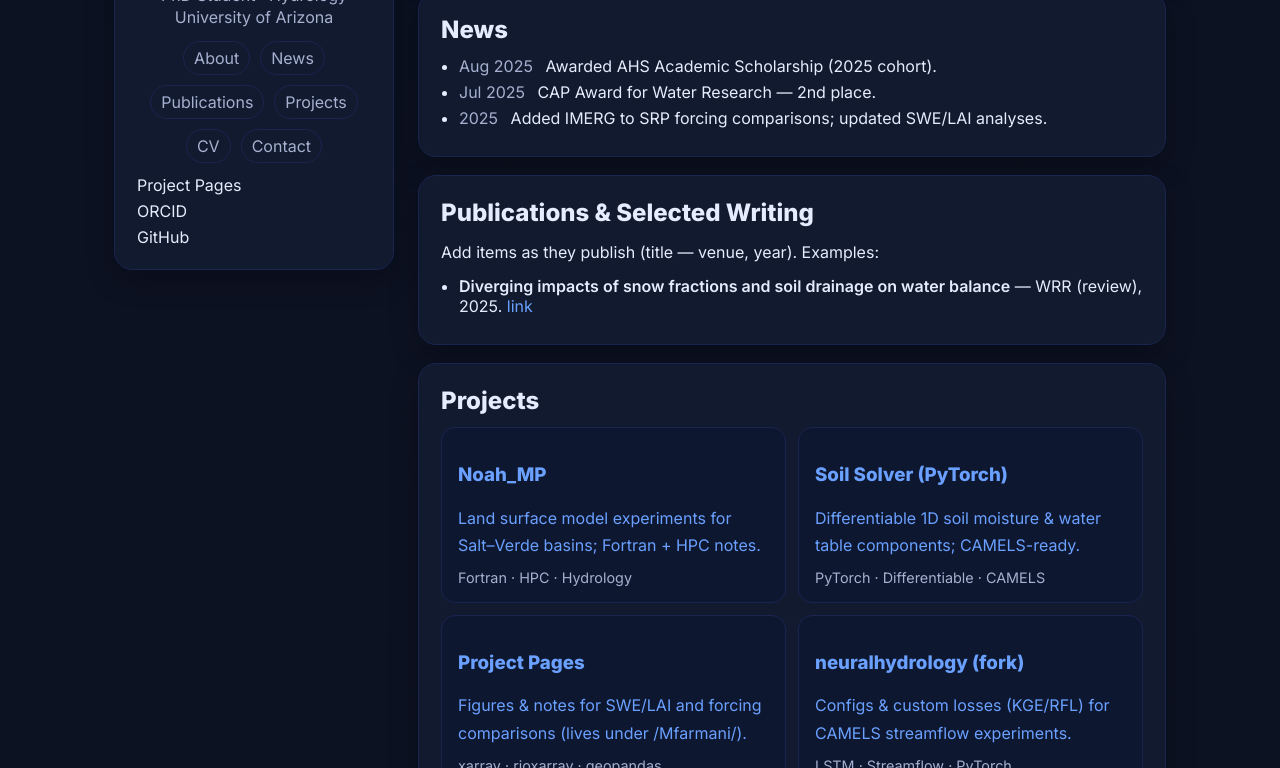
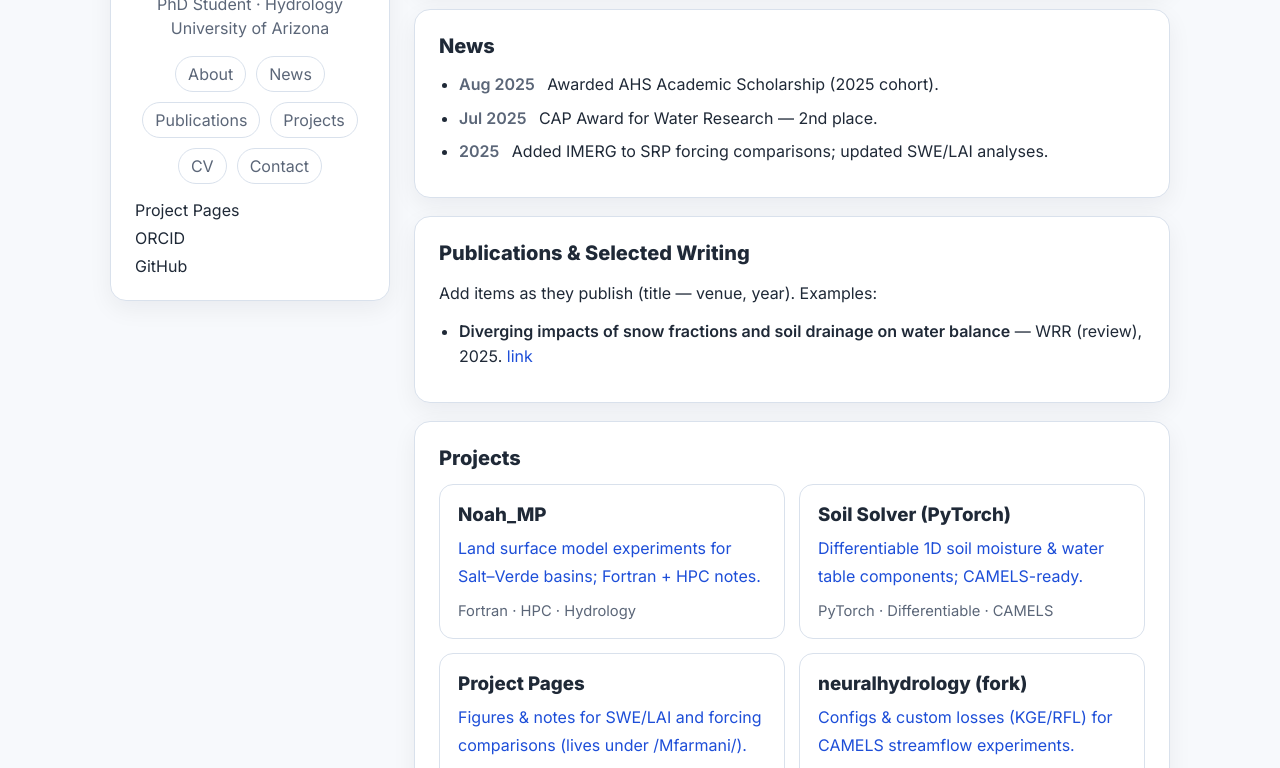
Before and after one commit to mfarmani95/mfarmani95, a plain HTML site: page PERSONAL_GIT/mfarmani95.github.io/index.html in a window 1280 px wide. Shown: the part 293-1061 px from the top of the page. Drawn offline with Linux system fonts and the light colour scheme.

Commit message:
Update styles.css

```diff
--- a/PERSONAL_GIT/mfarmani95.github.io/styles.css
+++ b/PERSONAL_GIT/mfarmani95.github.io/styles.css
@@ -1,47 +1,195 @@
 :root{
-  --bg:#0b1220; --bg2:#0e1933; --card:#111a2e; --border:#1a2450;
-  --fg:#e6ecff; --muted:#a6b0cf; --accent:#6aa0ff;
-  --radius:18px; --shadow:0 10px 28px rgba(0,0,0,.25);
+  --bg:#f7f9fc;
+  --card:#ffffff;
+  --border:#d9e1ec;
+  --fg:#1f2937;
+  --muted:#5b6678;
+  --accent:#1d4ed8;
+  --accent-soft:#eff6ff;
+  --radius:16px;
+  --shadow:0 8px 24px rgba(15, 23, 42, 0.06);
 }
+
 *{box-sizing:border-box}
-html,body{margin:0}
+html,body{margin:0;padding:0}
 body{
   font-family: Inter, system-ui, -apple-system, Segoe UI, Roboto, Arial, sans-serif;
   color:var(--fg);
-  background:linear-gradient(180deg,#0a1120 0,#0d1222 45%,#0a1120 100%);
+  background:var(--bg);
 }
-a{color:var(--accent); text-decoration:none}
+
+a{
+  color:var(--accent);
+  text-decoration:none;
+}
+a:hover{
+  text-decoration:underline;
+}
+
 .page{
-  margin:0 auto; max-width:1100px; padding:24px;
-  display:grid; grid-template-columns:280px 1fr; gap:24px;
+  margin:0 auto;
+  max-width:1100px;
+  padding:32px 20px;
+  display:grid;
+  grid-template-columns:280px 1fr;
+  gap:24px;
 }
-@media (max-width:900px){ .page{grid-template-columns:1fr} .sidebar{position:static} }
+
+@media (max-width:900px){
+  .page{grid-template-columns:1fr}
+  .sidebar{position:static}
+}
+
 .sidebar{
-  position:sticky; top:24px; align-self:start;
-  background:var(--card); border:1px solid var(--border);
-  border-radius:var(--radius); padding:22px; box-shadow:var(--shadow);
+  position:sticky;
+  top:24px;
+  align-self:start;
+  background:var(--card);
+  border:1px solid var(--border);
+  border-radius:var(--radius);
+  padding:24px;
+  box-shadow:var(--shadow);
 }
-.avatar{width:150px; height:150px; border-radius:50%; object-fit:cover; display:block; margin:0 auto 12px auto; border:3px solid var(--border)}
-.name{font-size:1.6rem; text-align:center; margin:4px 0 6px 0}
-.tagline{color:var(--muted); text-align:center; margin:0 0 12px 0; line-height:1.4}
-.nav{display:flex; flex-wrap:wrap; gap:10px; justify-content:center; margin:10px 0 12px 0}
-.nav a{padding:6px 10px; border:1px solid var(--border); border-radius:999px; color:var(--muted)}
-.links{display:flex; flex-direction:column; gap:6px; margin-top:6px}
-.links a{color:var(--fg)}
+
+.avatar{
+  width:140px;
+  height:140px;
+  border-radius:50%;
+  object-fit:cover;
+  display:block;
+  margin:0 auto 14px auto;
+  border:3px solid #eef2f7;
+}
+
+.name{
+  font-size:1.7rem;
+  text-align:center;
+  margin:6px 0 8px 0;
+}
+
+.tagline{
+  color:var(--muted);
+  text-align:center;
+  margin:0 0 16px 0;
+  line-height:1.5;
+}
+
+.nav{
+  display:flex;
+  flex-wrap:wrap;
+  gap:10px;
+  justify-content:center;
+  margin:12px 0 16px 0;
+}
+
+.nav a{
+  padding:7px 12px;
+  border:1px solid var(--border);
+  border-radius:999px;
+  color:var(--muted);
+  background:#fff;
+}
+
+.nav a:hover{
+  color:var(--accent);
+  border-color:#bfd3ff;
+  text-decoration:none;
+}
+
+.links{
+  display:flex;
+  flex-direction:column;
+  gap:8px;
+  margin-top:10px;
+}
+
+.links a{
+  color:var(--fg);
+}
 
 .content{min-width:0}
+
 .card{
-  background:var(--card); border:1px solid var(--border);
-  border-radius:var(--radius); padding:22px; margin-bottom:18px; box-shadow:var(--shadow);
+  background:var(--card);
+  border:1px solid var(--border);
+  border-radius:var(--radius);
+  padding:24px;
+  margin-bottom:18px;
+  box-shadow:var(--shadow);
 }
-h2{margin:0 0 12px 0; font-weight:800}
-p{line-height:1.7; margin:0 0 10px 0}
-.list{margin:0; padding-left:18px}
-.list li{margin:6px 0}
-.when{color:var(--muted); margin-right:8px}
-.pubs .title{font-weight:600}
-.grid{display:grid; grid-template-columns:repeat(auto-fit,minmax(240px,1fr)); gap:12px}
-.tile{display:block; padding:16px; border:1px solid var(--border); border-radius:14px; background:#0e1730}
-.tile:hover{border-color:#2c3b7a; transform:translateY(-2px); transition:.15s ease}
-.tags{margin-top:6px; color:var(--muted); font-size:.9rem}
-.footer{color:var(--muted); text-align:center; padding:18px 0 4px 0}
+
+h2{
+  margin:0 0 14px 0;
+  font-weight:800;
+  font-size:1.25rem;
+}
+
+p{
+  line-height:1.75;
+  margin:0 0 12px 0;
+}
+
+.list{
+  margin:0;
+  padding-left:20px;
+}
+
+.list li{
+  margin:8px 0;
+  line-height:1.6;
+}
+
+.when{
+  color:var(--muted);
+  margin-right:8px;
+  font-weight:600;
+}
+
+.pubs .title{
+  font-weight:600;
+}
+
+.grid{
+  display:grid;
+  grid-template-columns:repeat(auto-fit,minmax(240px,1fr));
+  gap:14px;
+}
+
+.tile{
+  display:block;
+  padding:18px;
+  border:1px solid var(--border);
+  border-radius:14px;
+  background:#fff;
+  transition:transform .15s ease, box-shadow .15s ease, border-color .15s ease;
+}
+
+.tile:hover{
+  border-color:#bfd3ff;
+  box-shadow:0 8px 24px rgba(29,78,216,.08);
+  transform:translateY(-2px);
+  text-decoration:none;
+}
+
+.tile h3{
+  margin:0 0 8px 0;
+  color:var(--fg);
+}
+
+.tags{
+  margin-top:8px;
+  color:var(--muted);
+  font-size:.92rem;
+}
+
+.footer{
+  color:var(--muted);
+  text-align:center;
+  padding:18px 0 4px 0;
+  font-size:.95rem;
+}
+
+.small-note{
+  color:var(--muted);
+  font-size:.95rem;
+}
```
